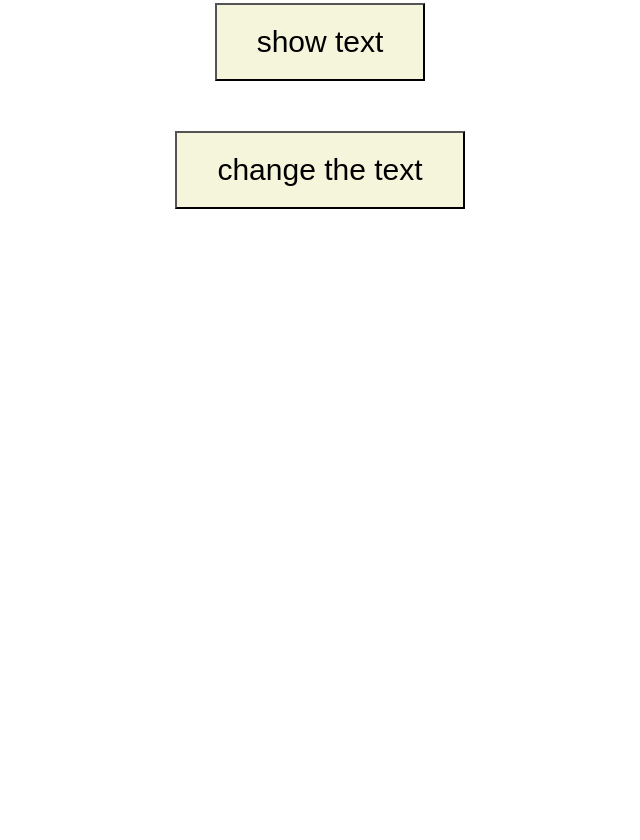
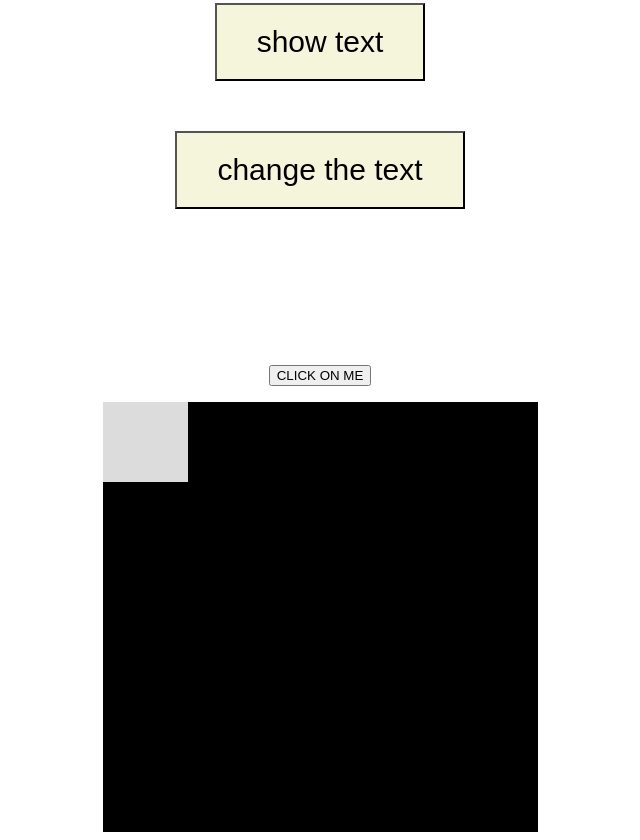
Before and after one commit to ellavrubel/js_tutorial, a plain HTML site: page index.html in a window 1280 px wide. Shown: the part 385-1225 px from the top of the page, without its empty margins (320-960 px from the left). Before the commit the page ends 800 px from the top, so only its background shows below. Drawn offline with Linux system fonts and the light colour scheme.

Commit message:
animate.js

```diff
--- a/index.html
+++ b/index.html
@@ -5,6 +5,7 @@
     <title>Js - basics</title>
 
     <style>
+
         body{
             display: flex;
             flex-direction: column;
@@ -12,10 +13,26 @@
             align-items: center;
         }
 
+        .container {
+            width: 435px;
+            height: 400px;
+            position: relative;
+            background: #000;
+        }
+
+
+
         div{
             font-size: 40px;
             line-height: 45px;
             padding-bottom: 30px;
+        }
+
+        .animateJs {
+            width: 85px;
+            height: 50px;
+            position: absolute;
+            background-color: gainsboro;
         }
 
         input{
@@ -62,6 +79,19 @@
 <div id="text3"></div>
 <div id="text4"></div>
 
+<p>
+    <button id="js__btn"> CLICK ON ME </button>
+
+<div class="container">
+    <div class ="animateJs">
+    </div>
+</div>
+
+
+<!--<script>-->
+<!--    document.write(Date())-->
+<!--</script>-->
+
 <!--<script>-->
 <!--    console.log('Hello World!')-->
 <!--</script>-->
```
Also changed, not shown: js_files/animate.js (added, +27 -0 lines), main.js (line endings or trailing spaces).
